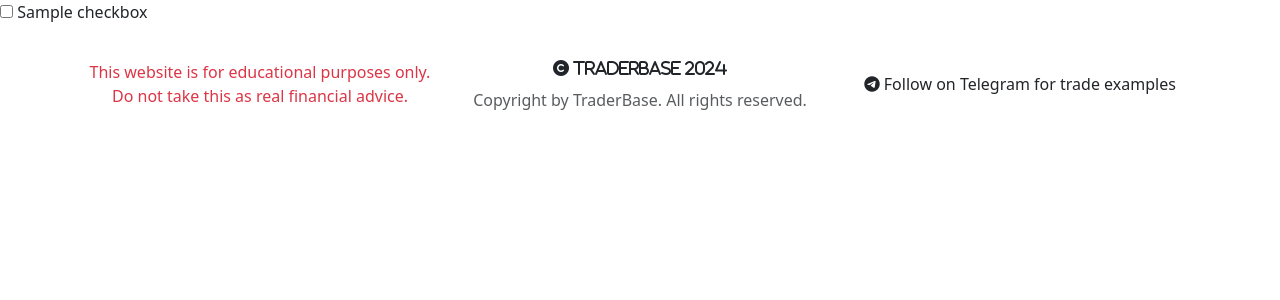
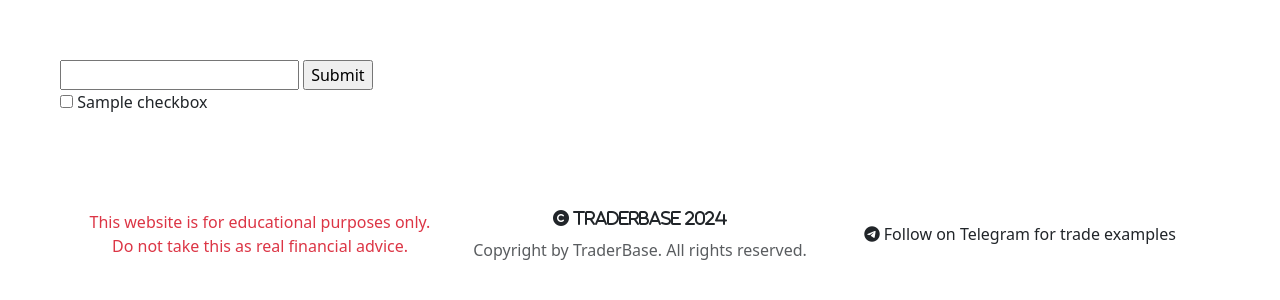
Before and after one commit to BreakellrZ/trader_base, a Django app: page /tradingcheck/list/ in a window 1280 px wide. Shown: the part 56-356 px from the top of the page. Run offline with Django 5.2, Linux system fonts and the light colour scheme; tables that the repository leaves empty hold one stand-in row (values such as "Sample post"); parts of the project's set-up code (start-up, migrations or seed data) failed here and were passed over; some libraries are stand-ins or nearby versions.

Commit message:
Bug fix : Checklist form now shows input field

```diff
--- a/checklist/forms.py
+++ b/checklist/forms.py
@@ -1,7 +1,8 @@
 from django import forms
 from django.forms import ModelForm
 
-from .models import *
+from .models import Checkbox
+
 
 
 class ListForm(forms.ModelForm):
--- a/checklist/templates/list_checkbox.html
+++ b/checklist/templates/list_checkbox.html
@@ -2,20 +2,25 @@
 {% block content %}
 {% load static %}
 
+<section class="justify-content-center align-items-center">
+
+<form method="POST" action="/tradingcheck/list/">
+    {%csrf_token%}
+    {{form.title}}
+    <input type="submit" name="Create list">
+
+</form>
 
 {% for list in checklist %}
-<form method="POST" action="/tradingcheck/list/">
-    {%csrf_token%}
-    <div class="custom-control custom-checkbox">
-        <input type="checkbox" class="custom-control-input" id="customCheck1">
-        <label class="custom-control-label" for="customCheck1"> {{list}} </label>
-      </div>
-</form>
-{% endfor %}
+<div class="custom-control custom-checkbox">
+    <input type="checkbox" class="custom-control-input" name="checkbox">
+    <label class="custom-control-label" for="customCheck1"> {{list}} </label>
+  </div>
+  {% endfor %}
 
 
 
-
+</section>
 
 
 
--- a/checklist/views.py
+++ b/checklist/views.py
@@ -2,7 +2,7 @@ from django.shortcuts import render, redirect
 from django.http import HttpResponse
 
 from .models import Checkbox
-from .forms import *
+from .forms import ListForm
 
 # Create your views here.
 
@@ -17,5 +17,5 @@ def list(request):
             form.save()
         return redirect('/tradingcheck/list/')
 
-    context = {'checklist': checklist, 'forms': form}
+    context = {'checklist': checklist, 'form': form}
     return render(request, 'list_checkbox.html', context)
```
